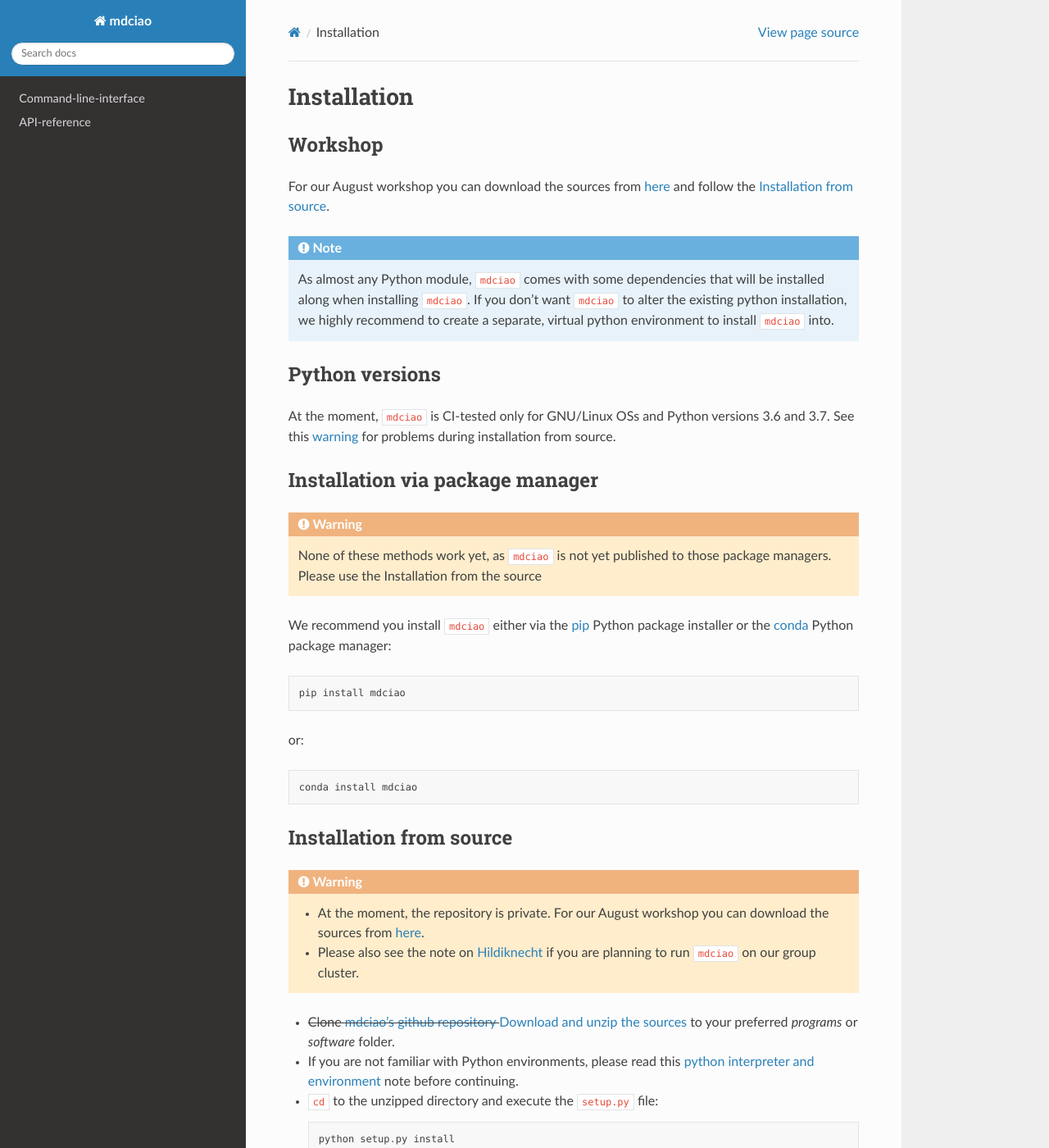
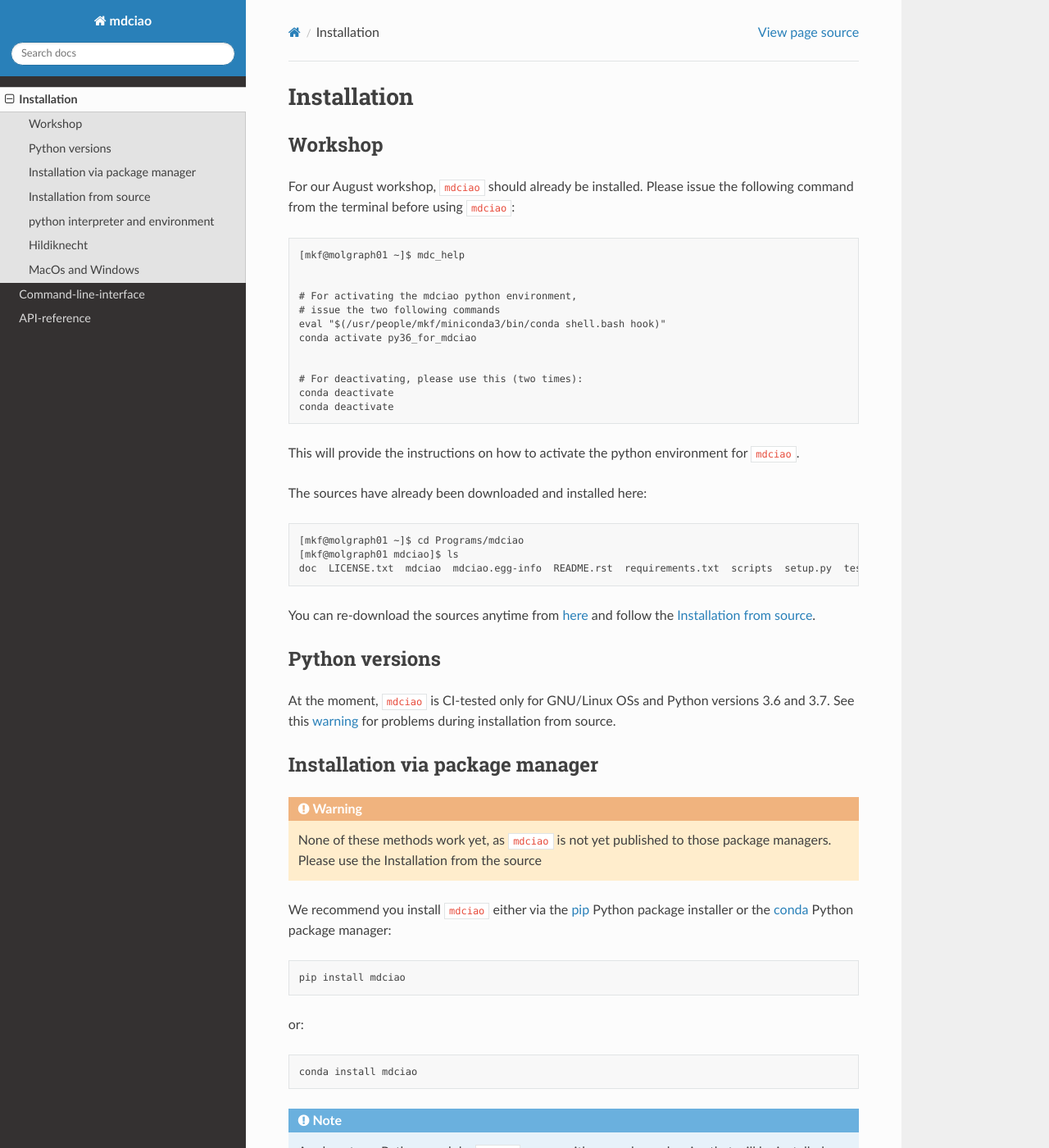
Before and after one commit to gph82/mdciao, a Sphinx documentation site: the page built from doc/installation.rst, in a window 1280 px wide and 1400 px high. Shown: the whole window at 82% size. Built offline with Sphinx 7.4.7 and the Read the Docs theme 2.0.0, drawn with Linux system fonts in a browser that asks for light colours; pages that are not in the unit, such as notebooks, are missing from menus; some of the changed text lies outside the part shown.

Commit message:
[docs] latex options, still circ-dependency problem

```diff
--- a/doc/api_note.rst
+++ b/doc/api_stub.rst
@@ -1,3 +1,9 @@
+API (quick intro)
+-----------------
+
+Some text regarding the API
+
+
 .. _api_note:
 .. note::
    Whereas the command-line-tools tend to be more stable, the API is guaranteed to change until the first major release . Bugfixes, refactors and redesigns are in the pipeline and experienced users should know how to deal with this.
--- a/doc/basic_usage.rst
+++ b/doc/basic_usage.rst
@@ -1,10 +1,6 @@
-.. _minimal_example:
-
+.. _`Basic Usage`:
 Basic Usage
 -----------
-
-.. toctree::
-   :maxdepth: 2
 
 .. _`3D visualization`:
 
--- a/doc/cli_cli/cli_cli.rst
+++ b/doc/cli_cli/cli_cli.rst
@@ -1,6 +1,6 @@
 Command-line-interface
 ======================
-We refer to the command-line-tools collectively as the command-line-interface, or CLI. Their options go well beyond those shown in the :ref:`minimal_example`, so please use these pages or the ``mdc_command.py -h`` syntax to get help.
+We refer to the command-line-tools collectively as the command-line-interface, or CLI. Their options go well beyond those shown in the `Basic Usage`_, so please use these pages or the ``mdc_command.py -h`` syntax to get help.
 
 .. toctree::
    :maxdepth: 2
@@ -14,5 +14,3 @@
    mdc_compare
    mdc_BW_overview
    mdc_CGN_overview
-
-.. include:: ../cli_stub.rst
--- a/doc/conf.py
+++ b/doc/conf.py
@@ -79,3 +79,9 @@
 html_static_path = ['_static']
 
 html_sidebars = { '**': ['localtoc.html', 'relations.html', 'sourcelink.html', 'searchbox.html'] }
+
+latex_elements = {
+  "papersize":"a4paper",
+    'extraclassoptions': 'openany,oneside'
+
+}
--- a/doc/index.rst
+++ b/doc/index.rst
@@ -64,6 +64,6 @@
    :hidden:
 
    Home <index>
-   Installation
+   installation
    cli_cli/cli_cli
    api/api
--- a/doc/installation.rst
+++ b/doc/installation.rst
@@ -5,16 +5,38 @@
 
 Workshop
 --------
-For our August workshop  you can download the sources from `here <http://proteinformatics.uni-leipzig.de/mdciao/mdciao-master.zip>`_ and follow the `Installation from source`_.
+For our August workshop, ``mdciao`` should already be installed. Please issue the following command from the terminal before using ``mdciao``::
 
-.. note::
- As almost any Python module, ``mdciao`` comes with some dependencies that will be installed along when installing ``mdciao``. If you don't want ``mdciao`` to alter the existing python installation, we highly recommend to create a separate, virtual python environment to install ``mdciao`` into.
+ [mkf@molgraph01 ~]$ mdc_help
 
+
+ # For activating the mdciao python environment,
+ # issue the two following commands
+ eval "$(/usr/people/mkf/miniconda3/bin/conda shell.bash hook)"
+ conda activate py36_for_mdciao
+
+
+ # For deactivating, please use this (two times):
+ conda deactivate
+ conda deactivate
+
+
+This will provide the instructions on how to activate the python environment for ``mdciao``.
+
+The sources have already been downloaded and installed here::
+
+ [mkf@molgraph01 ~]$ cd Programs/mdciao
+ [mkf@molgraph01 mdciao]$ ls
+ doc  LICENSE.txt  mdciao  mdciao.egg-info  README.rst  requirements.txt  scripts  setup.py  tests
+
+
+You can re-download the sources anytime from `here <http://proteinformatics.uni-leipzig.de/mdciao/mdciao-master.zip>`_ and follow the `Installation from source`_.
 
 Python versions
 ---------------
 At the moment, ``mdciao`` is CI-tested only for GNU/Linux OSs and Python versions
 3.6 and 3.7. See this warning_ for problems during installation from source.
+
 
 Installation via package manager
 --------------------------------
@@ -29,8 +51,12 @@
 
  conda install mdciao
 
+.. note::
+ As almost any Python module, ``mdciao`` comes with some dependencies that will be installed along when installing ``mdciao``. If you don't want ``mdciao`` to alter the existing python installation, we highly recommend to create a separate, virtual python environment to install ``mdciao`` into.
+
 Installation from source
 ------------------------
+
 .. warning::
  * At the moment, the repository is private. For our August workshop  you can download the sources from `here <http://proteinformatics.uni-leipzig.de/mdciao/mdciao-master.zip>`_.
  * Please also see the note on :ref:`hk` if you are planning to run ``mdciao`` on our group cluster.
@@ -74,7 +100,7 @@
 ----------------------------------
 `conda <https://docs.conda.io/en/latest/>`_ and `pip <https://pypi.org/project/pip/>`_ are very popular, user friendly package managers. **A very nice feature** of `conda` is that it installs its own ``python`` interpreter, separate from the system's Python. It does so in the user's home directory, s.t. no root privileges are needed.
 
-This means that it's very hard to "break" local Python installations (your own or shared installations, like in clusters). So, don't be afraid to use conda and mess up your Python environment as many times as you like. Wiping and re-installing is easy (delete `~/anaconda3` or `~/miniconda3` from your home directory) and won't not alter your existing Python installation at all!
+This means that it's very hard to "break" local Python installations (your own or shared installations, like in clusters). So, don't be afraid to use conda and mess up your Python environment as many times as you like. Wiping and re-installing is easy (delete `~/anaconda3` or `~/miniconda3` from your home directory) and you won't alter your OS-wide Python installation at all!
 
 If you already have conda, and don't want to clutter the ``base`` environment, we recommend you create a new environment::
 
```
